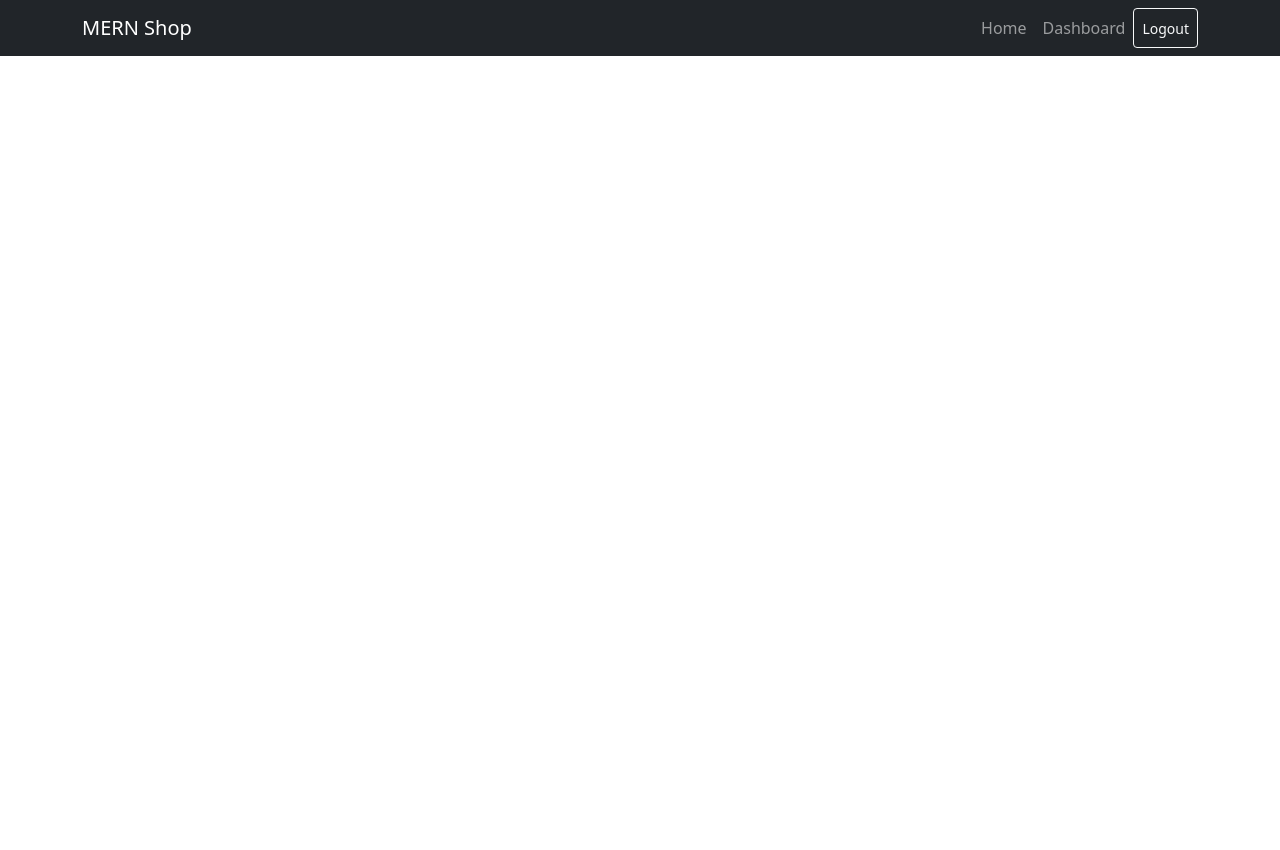
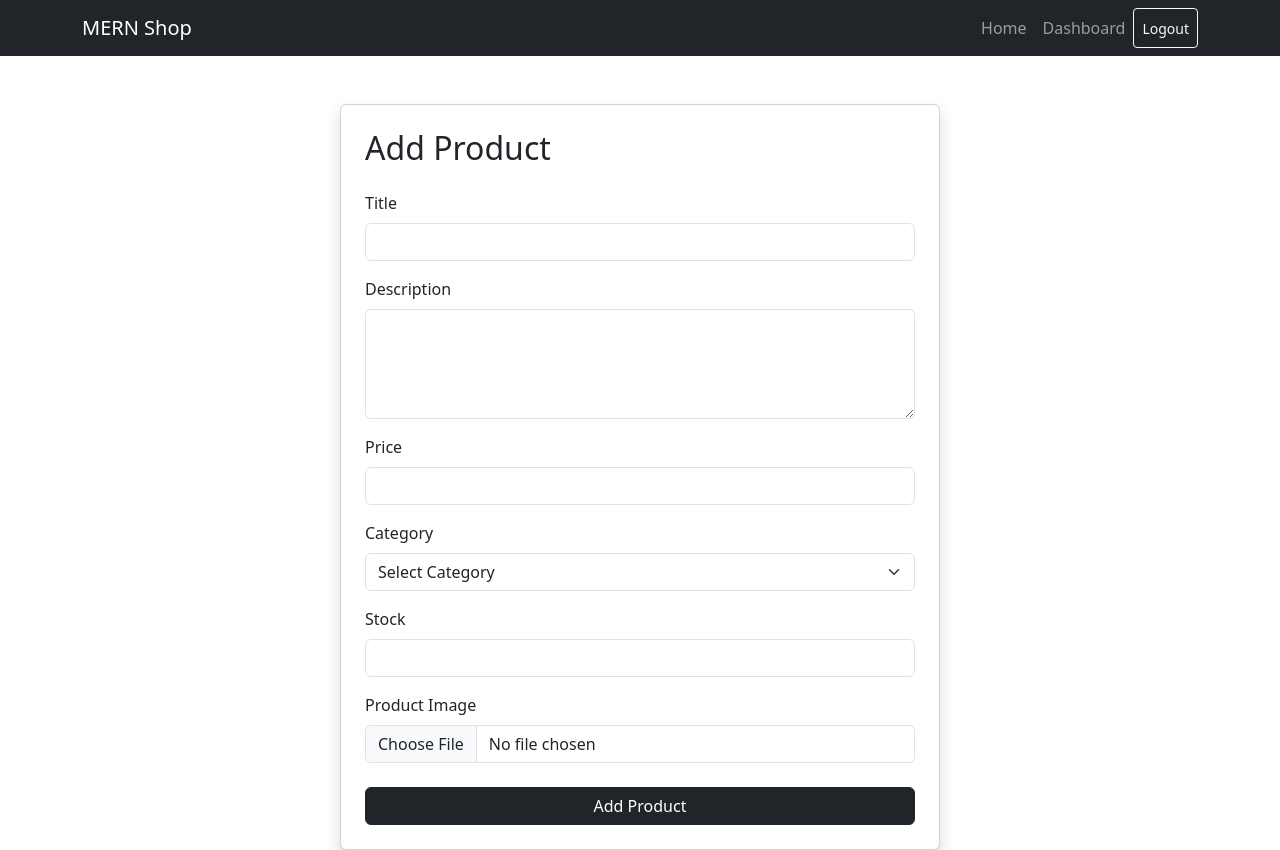
Before and after one commit to amitdabhi01/E-Commerce-MERN, a React (Vite) app in the folder frontend/: page /add in a window 1280 px wide. Before the commit the page ends 800 px from the top, so only its background shows below. Built offline with nearby package versions, Linux system fonts and the light colour scheme; sample sign-in values are in the browser's storage.

Commit message:
added update product jsx

```diff
--- a/frontend/Pages/AddProduct.jsx
+++ b/frontend/Pages/AddProduct.jsx
@@ -2,9 +2,13 @@ import { useState } from "react";
 
 import { Container, Card, Form, Button } from "react-bootstrap";
 
+import { useNavigate } from "react-router-dom";
+
 import API from "../Services/api.js";
 
 function AddProduct() {
+  const navigate = useNavigate();
+
   const [image, setImage] = useState(null);
 
   const [formData, setFormData] = useState({
@@ -36,6 +40,19 @@ function AddProduct() {
     try {
       await API.post("/product/add", data);
 
+      alert("Product Added Successfully");
+
+      setFormData({
+        title: "",
+        description: "",
+        price: "",
+        category: "",
+        stock: "",
+      });
+
+      setImage(null);
+
+      navigate("/");
     } catch (error) {
       console.log(error);
     }
@@ -49,28 +66,43 @@ function AddProduct() {
         <Form onSubmit={handleSubmit}>
           <Form.Group className="mb-3">
             <Form.Label>Title</Form.Label>
-            <Form.Control type="text" name="title" onChange={handleChange} />
+            <Form.Control
+              type="text"
+              name="title"
+              onChange={handleChange}
+              value={formData.title}
+            />
           </Form.Group>
 
           <Form.Group className="mb-3">
             <Form.Label>Description</Form.Label>
             <Form.Control
-              type="textarea"
-              row={4}
+              as="textarea"
+              rows={4}
               name="description"
               onChange={handleChange}
+              value={formData.description}
             />
           </Form.Group>
 
           <Form.Group className="mb-3">
             <Form.Label>Price</Form.Label>
-            <Form.Control type="number" name="price" onChange={handleChange} />
+            <Form.Control
+              type="number"
+              name="price"
+              onChange={handleChange}
+              value={formData.price}
+            />
           </Form.Group>
 
           <Form.Group className="mb-3">
             <Form.Label>Category</Form.Label>
 
-            <Form.Select name="category" onChange={handleChange}>
+            <Form.Select
+              name="category"
+              onChange={handleChange}
+              value={formData.category}
+            >
               <option>Select Category</option>
               <option value="men">Men</option>
               <option value="women">Women</option>
@@ -83,7 +115,12 @@ function AddProduct() {
           <Form.Group className="mb-3">
             <Form.Label>Stock</Form.Label>
 
-            <Form.Control type="number" name="stock" onChange={handleChange} />
+            <Form.Control
+              type="number"
+              name="stock"
+              onChange={handleChange}
+              value={formData.stock}
+            />
           </Form.Group>
 
           <Form.Group className="mb-4">
--- a/frontend/Pages/AdminDashboard.jsx
+++ b/frontend/Pages/AdminDashboard.jsx
@@ -25,12 +25,24 @@ function AdminDashboard() {
     }
   };
 
+  const deleteProduct = async (id) => {
+    try {
+      await API.delete(`/product/delete/${id}`);
+
+      fetchProduct();
+
+      alert("Product Deleted Successfully");
+    } catch (error) {
+      console.log(error);
+    }
+  };
+
   return (
     <Container className="mt-5">
       <div className="d-flex justify-content-between align-items-center mb-4">
         <h2>Admin Dashboard</h2>
 
-        <Button variant="dark" onClick={() => navigate("/add-product")}>
+        <Button variant="dark" onClick={() => navigate("/add")}>
           Add Product
         </Button>
       </div>
@@ -72,7 +84,7 @@ function AdminDashboard() {
                   variant="warning"
                   size="sm"
                   className="me-2"
-                  onClick={() => navigate(`/update-product/${product._id}`)}
+                  onClick={() => navigate(`/update/${product._id}`)}
                 >
                   Edit
                 </Button>
--- /dev/null
+++ b/frontend/Pages/UpdateProduct.jsx
@@ -0,0 +1,134 @@
+import { useState } from "react";
+
+import { Container, Form, Button } from "react-bootstrap";
+
+import { useNavigate, useParams } from "react-router-dom";
+
+import API from "../Services/api.js";
+import { useEffect } from "react";
+
+function UpdateProduct() {
+  const { id } = useParams();
+
+  const navigate = useNavigate();
+
+  const [image, setImage] = useState(null);
+
+  const [formData, setFormData] = useState({
+    title: "",
+    description: "",
+    price: "",
+    category: "",
+    stock: "",
+  });
+
+  useEffect(() => {
+    fetchProduct();
+  }, []);
+
+  const fetchProduct = async () => {
+    try {
+      const res = await API.get(`product/${id}`);
+
+      setFormData(res.data.product);
+    } catch (error) {
+      console.log(error);
+    }
+  };
+
+  const handleChange = (e) => {
+    setFormData({
+      ...formData,
+      [e.target.name]: e.target.value,
+    });
+  };
+
+  const handleSubmit = async (e) => {
+    e.preventDefault();
+
+    const data = new FormData();
+
+    Object.keys(formData).forEach((key) => {
+      data.append(key, formData[key]);
+    });
+
+    if (image) {
+      data.append("imageURL", image);
+    }
+
+    try {
+      await API.patch(`/product/update/${id}`, data);
+
+      alert("Product Updated");
+
+      navigate("/admin");
+    } catch (error) {
+      console.log(error);
+    }
+  };
+
+  return (
+    <Container className="mt-5" style={{ maxWidth: "600px" }}>
+      <h2>Update Product</h2>
+
+      <Form onSubmit={handleSubmit}>
+        <Form.Group className="mb-3">
+          <Form.Control
+            type="text"
+            name="title"
+            value={formData.title}
+            onChange={handleChange}
+          />
+        </Form.Group>
+
+        <Form.Group className="mb-3">
+          <Form.Control
+            as="textarea"
+            name="description"
+            value={formData.description}
+            onChange={handleChange}
+          />
+        </Form.Group>
+
+        <Form.Group className="mb-3">
+          <Form.Control
+            type="number"
+            name="price"
+            value={formData.price}
+            onChange={handleChange}
+          />
+        </Form.Group>
+
+        <Form.Group className="mb-3">
+          <Form.Control
+            type="text"
+            name="category"
+            value={formData.category}
+            onChange={handleChange}
+          />
+        </Form.Group>
+
+        <Form.Group className="mb-3">
+          <Form.Control
+            type="number"
+            name="stock"
+            value={formData.stock}
+            onChange={handleChange}
+          />
+        </Form.Group>
+
+        <Form.Group className="mb-3">
+          <Form.Control
+            type="file"
+            onChange={(e) => setImage(e.target.files[0])}
+          />
+        </Form.Group>
+
+        <Button type="submit" variant="dark">
+          Update Product
+        </Button>
+      </Form>
+    </Container>
+  );
+}
+export default UpdateProduct;
--- a/frontend/src/App.jsx
+++ b/frontend/src/App.jsx
@@ -10,6 +10,7 @@ import ProductDetails from "../Pages/ProductDetails.jsx";
 import ProtectedRoute from "../Components/ProtectedRoutes.jsx";
 import AdminDashboard from "../Pages/AdminDashboard.jsx";
 import AddProduct from "../Pages/AddProduct.jsx";
+import UpdateProduct from "../Pages/UpdateProduct.jsx";
 
 const App = () => {
   return (
@@ -35,10 +36,19 @@ const App = () => {
         />
 
         <Route
-          path="add-product"
+          path="add"
           element={
             <ProtectedRoute>
               <AddProduct />
+            </ProtectedRoute>
+          }
+        />
+
+        <Route
+          path="/update/:id"
+          element={
+            <ProtectedRoute>
+              <UpdateProduct />
             </ProtectedRoute>
           }
         />
```
